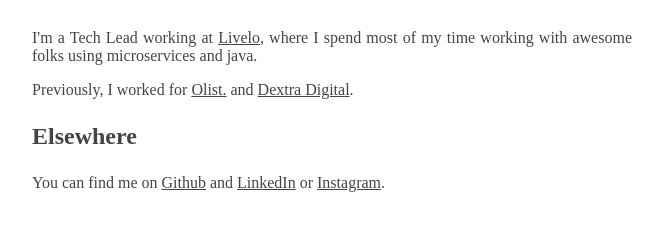
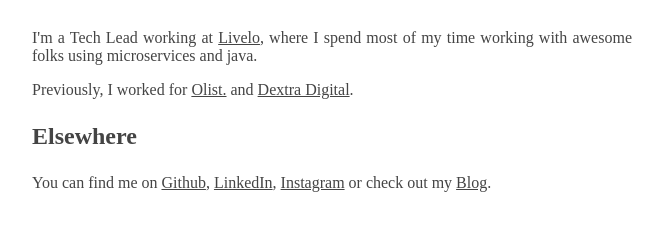
Before and after one commit to valdemarjuniorr/valdemarjuniorr.github.io, a plain HTML site: page index.html in a window 1280 px wide. Shown: the part 120-350 px from the top of the page, without its empty margins (308-971 px from the left). Drawn offline with Linux system fonts and the light colour scheme; a web font is replaced by a local one.

Commit message:
Update index.html
Added my blog url

```diff
--- a/index.html
+++ b/index.html
@@ -35,7 +35,8 @@
 </section>
 <section>
   <h2>Elsewhere</h2>
-	<p>You can find me on <a href="https://github.com/valdemarjuniorr">Github</a> and <a href="https://www.linkedin.com/in/valdemarjr/">LinkedIn</a> or <a href="https://wwww.instagram.com/valdemarjuniorr">Instagram</a>. </p>
+  <p>You can find me on <a href="https://github.com/valdemarjuniorr">Github</a>, <a href="https://www.linkedin.com/in/valdemarjr/">LinkedIn</a>, <a href="https://wwww.instagram.com/valdemarjuniorr">Instagram</a> or check out my <a href="https://medium.com/@valdemarjuniorr">Blog</a>. </p>
+
 </section>
 </body>
 </html>
```
Lines whose indentation alone changed are shown as unchanged.
